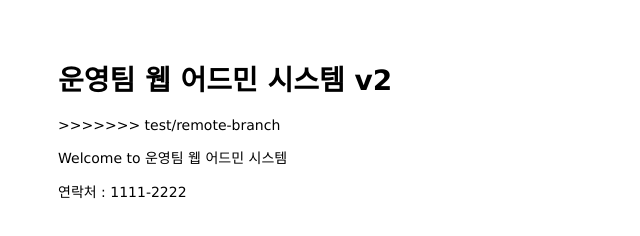
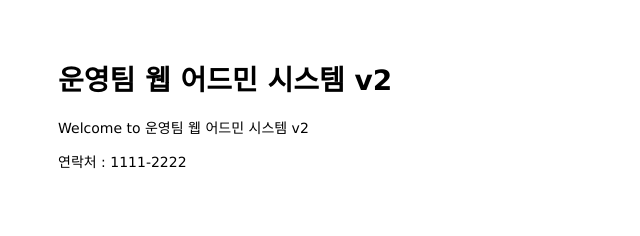
Before and after one commit to tykong08/mastering-git-github, a website: page public/index.html in a window 1280 px wide. Shown: the whole page, without its empty margins (0-640 px from the left). Drawn offline with Linux system fonts and the light colour scheme.

Commit message:
Change body

```diff
--- a/public/index.html
+++ b/public/index.html
@@ -7,8 +7,7 @@
 
 <body>
   <h1>운영팀 웹 어드민 시스템 v2</h1>
->>>>>>> test/remote-branch
-  <p>Welcome to 운영팀 웹 어드민 시스템</p>
+  <p>Welcome to 운영팀 웹 어드민 시스템 v2</p>
 </body>
 
 <footer>
```
